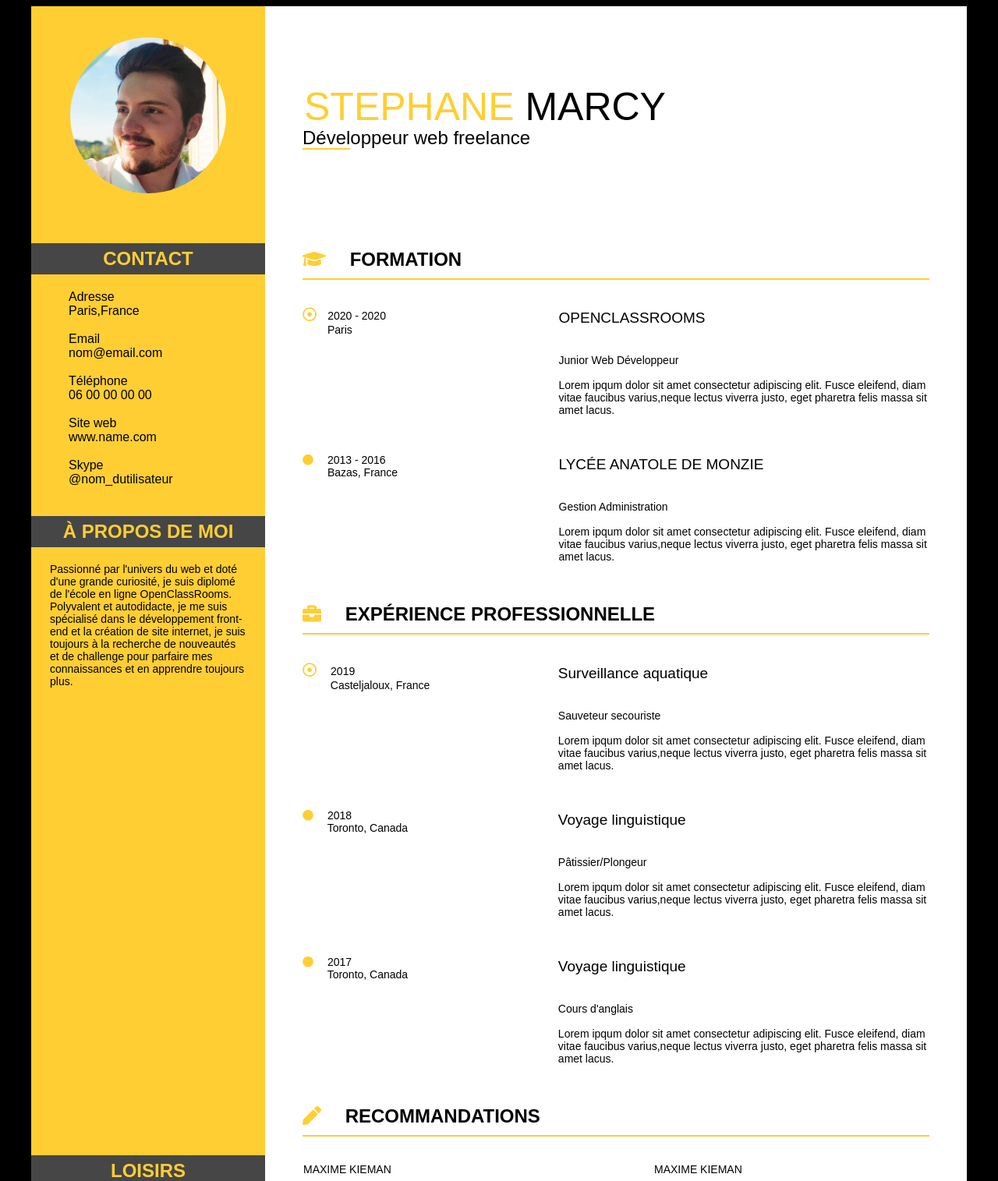
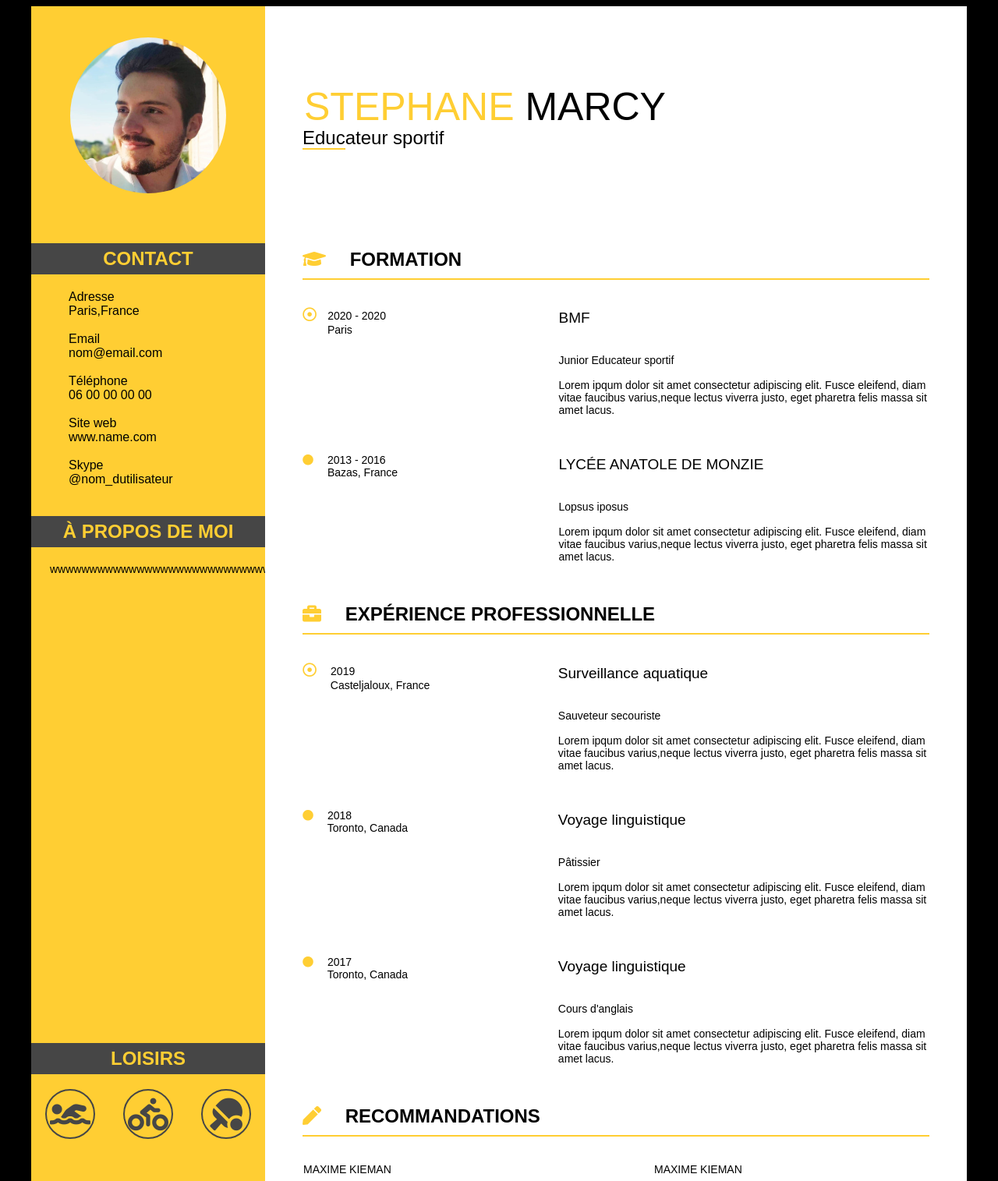
Before and after one commit to Stephmrc/P2_CVsiteweb, a plain HTML site: page index.html in a window 1280 px wide. Shown: the top 1515 px of the page at 78% size. Drawn offline with Linux system fonts and the light colour scheme.

Commit message:
Update index.html

```diff
--- a/index.html
+++ b/index.html
@@ -17,7 +17,7 @@
                 <img src="Image/stephane_mini.jpg" class="photo" alt="photo d'identité"/>
               </a>
                  <div class="t1bis">STEPHANE MARCY</div>
-                 <div class="t2bis">Développeur web freelance</div>
+                 <div class="t2bis">Educateur sportif</div>
             </div>
 
             <section>
@@ -38,8 +38,7 @@
 
             <section>
                 <h2 class="moi">À PROPOS DE MOI </h2>
-                <p class="marge">Passionné par l'univers du web et doté d'une grande curiosité, je suis diplomé de l'école en ligne OpenClassRooms.
-              Polyvalent et autodidacte, je me suis spécialisé dans le développement front-end et la création de site internet, je suis toujours à la recherche de nouveautés et de challenge pour parfaire mes connaissances et en apprendre toujours plus.</p>
+                <p class="marge">wwwwwwwwwwwwwwwwwwwwwwwwwwwwwwwwwwwwwwwwwwwwwwwwwwwwwwwwwwwwwwwwwwwwwwwwwwwwwwwwwwwwwwwwwwwwwwwwwwwww</p>
             </section>
 
             <section>
@@ -56,7 +55,7 @@
           <section>
             <div id="conteneurtitre">
                <h1 class="t1"><span id="prenom">STEPHANE </span>MARCY</h1>
-               <h2 class="t2"><span id="header-h2-span">Dével</span>oppeur web freelance</h2>
+               <h2 class="t2"><span id="header-h2-span">Educ</span>ateur sportif</h2>
          	</div>
           </section>
 
@@ -66,12 +65,12 @@
 
                    <div class="conteneurdate">
                     <div class="date"><span class="iconemain"><i class="far fa-dot-circle"></i></span>&emsp;2020 - 2020<br/>&emsp;&emsp; Paris</div>
-                      <div><h3 class="soustitre">OPENCLASSROOMS</h3><p><br/>Junior Web Développeur<br/><br/>Lorem ipqum dolor sit amet consectetur adipiscing elit. Fusce eleifend, diam vitae faucibus varius,neque lectus viverra justo, eget pharetra felis massa sit amet lacus.</p><br/>
+                      <div><h3 class="soustitre">BMF</h3><p><br/>Junior Educateur sportif<br/><br/>Lorem ipqum dolor sit amet consectetur adipiscing elit. Fusce eleifend, diam vitae faucibus varius,neque lectus viverra justo, eget pharetra felis massa sit amet lacus.</p><br/>
                     </div>
                    </div>
                    <div class="conteneurdate">
                     <div class="date"><span class="icones"><i class="fas fa-circle"></i></span>&emsp; 2013 - 2016<br/>&emsp;&emsp; Bazas, France</div>
-                      <div><h3 class="soustitre">LYCÉE ANATOLE DE MONZIE</h3><p><br/>Gestion Administration <br/><br/>Lorem ipqum dolor sit amet consectetur adipiscing elit. Fusce eleifend, diam vitae faucibus varius,neque lectus viverra justo, eget pharetra felis massa sit amet lacus.</p><br/>
+                      <div><h3 class="soustitre">LYCÉE ANATOLE DE MONZIE</h3><p><br/>Lopsus iposus<br/><br/>Lorem ipqum dolor sit amet consectetur adipiscing elit. Fusce eleifend, diam vitae faucibus varius,neque lectus viverra justo, eget pharetra felis massa sit amet lacus.</p><br/>
                     </div>
 
               </div>
@@ -88,7 +87,7 @@
                    </div>
                 <div class="conteneurdate">
                   <div class="date2"><span class="icones"><i class="fas fa-circle"></i></span>&emsp; 2018<br/>&emsp;&emsp; Toronto, Canada</div>
-                  <p><div><h3 class="soustitre">Voyage linguistique</h3><p><br/>Pâtissier/Plongeur<br/><br/>Lorem ipqum dolor sit amet consectetur adipiscing elit. Fusce eleifend, diam vitae faucibus varius,neque lectus viverra justo, eget pharetra felis massa sit amet lacus.</p><br/></div> </div>
+                  <p><div><h3 class="soustitre">Voyage linguistique</h3><p><br/>Pâtissier<br/><br/>Lorem ipqum dolor sit amet consectetur adipiscing elit. Fusce eleifend, diam vitae faucibus varius,neque lectus viverra justo, eget pharetra felis massa sit amet lacus.</p><br/></div> </div>
                 <div class="conteneurdate">
                   <div class="date2"><span class="icones"><i class="fas fa-circle"></i></span>&emsp; 2017<br/>&emsp;&emsp; Toronto, Canada</div>
                   <p><div><h3 class="soustitre">Voyage linguistique</h3><p><br/>Cours d'anglais<br/><br/>Lorem ipqum dolor sit amet consectetur adipiscing elit. Fusce eleifend, diam vitae faucibus varius,neque lectus viverra justo, eget pharetra felis massa sit amet lacus.</p><br/></div> </div>
```
